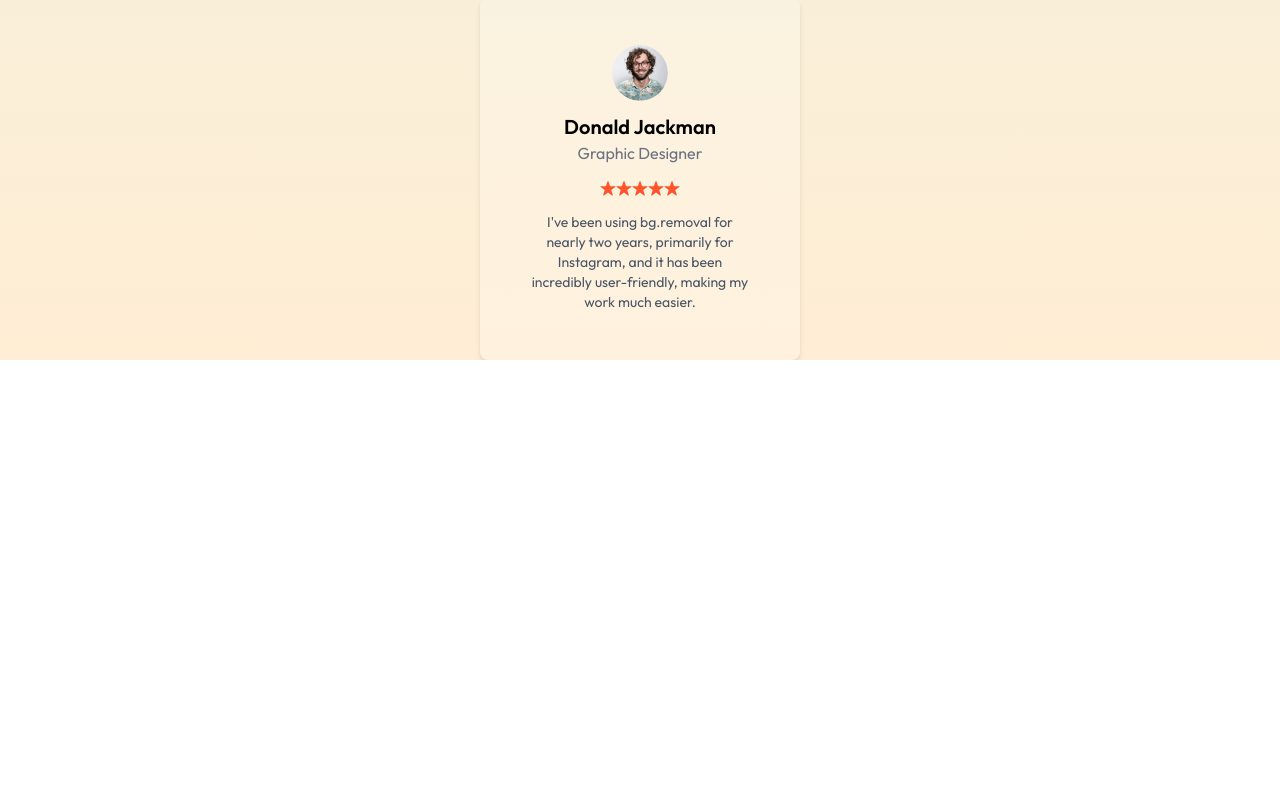
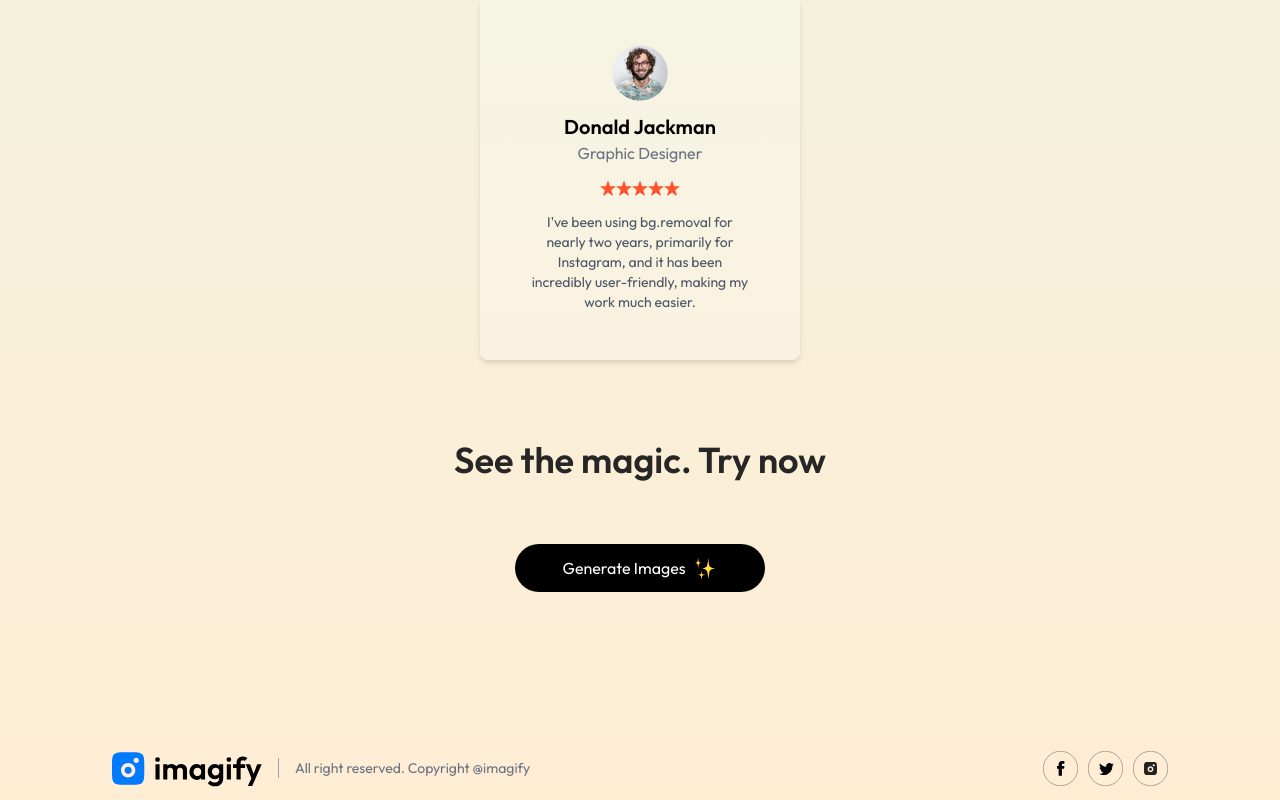
Before and after one commit to Vikas24Chauhan/Imagify, a React (Vite) app in the folder client/: page / in a window 1280 px wide. Shown: the part 2364-3164 px from the top of the page. Before the commit the page ends 2724 px from the top, so only its background shows below. Built offline with nearby package versions, Linux system fonts and the light colour scheme.

Commit message:
home page completed

```diff
--- a/client/src/App.jsx
+++ b/client/src/App.jsx
@@ -5,6 +5,7 @@ import Home from "./pages/Home";
 import BuyCredit from "./pages/BuyCredit";
 import Result from "./pages/Result";
 import Navbar from "./components/Navbar";
+import Footer from "./components/Footer";
 
 function App() {
   return (
@@ -16,6 +17,7 @@ function App() {
           <Route path="/buy-credit" element={<BuyCredit />} />
           <Route path="/result" element={<Result />} />
         </Routes>
+        <Footer />
       </BrowserRouter>
     </div>
   );
--- /dev/null
+++ b/client/src/components/Footer.jsx
@@ -0,0 +1,21 @@
+import React from "react";
+import { assets } from "../assets/assets";
+
+function Footer() {
+  return (
+    <div className="flex items-center justify-center gap-4 py-3 mt-20">
+      <img src={assets.logo} alt="" width={150} />
+      <p className="flex-1 border-l border-gray-400 pl-4 text-sm text-gray-500 max-sm:hidden">
+        All right reserved. Copyright @imagify
+      </p>
+
+      <div className="flex gap-2.5">
+        <img src={assets.facebook_icon} alt="" width={35} />
+        <img src={assets.twitter_icon} alt="" width={35} />
+        <img src={assets.instagram_icon} alt="" width={35} />
+      </div>
+    </div>
+  );
+}
+
+export default Footer;
--- /dev/null
+++ b/client/src/components/GenerateBtn.jsx
@@ -0,0 +1,18 @@
+import React from "react";
+import { assets } from "../assets/assets";
+
+function GenerateBtn() {
+  return (
+    <div className="pb-16 text-center">
+      <h1 className="text-2xl md:text-3xl lg:text-4xl mt-4 font-semibold text-neutral-800 py-6 md:py-16">
+        See the magic. Try now
+      </h1>
+
+      <button className="inline-flex items-center gap-2 px-12 py-3 rounded-full bg-black text-white m-auto cursor-pointer hover:scale-105 transition-all duration-500">
+        Generate Images <img className="h-6" src={assets.star_group} alt="" />
+      </button>
+    </div>
+  );
+}
+
+export default GenerateBtn;
--- a/client/src/pages/Home.jsx
+++ b/client/src/pages/Home.jsx
@@ -3,6 +3,7 @@ import Header from "../components/Header";
 import Steps from "../components/Steps";
 import Description from "../components/Description";
 import Testimonials from "../components/Testimonials";
+import GenerateBtn from "../components/GenerateBtn";
 
 function Home() {
   return (
@@ -11,6 +12,7 @@ function Home() {
       <Steps />
       <Description />
       <Testimonials />
+      <GenerateBtn />
     </div>
   );
 }
```
